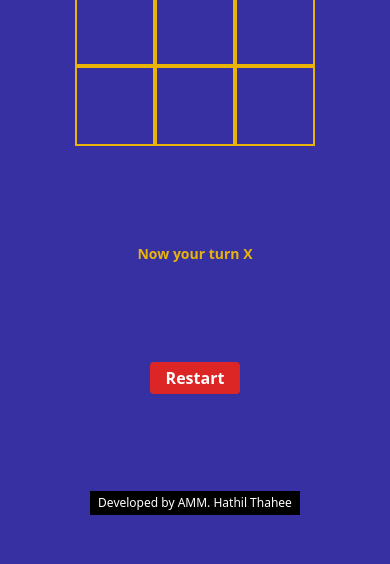
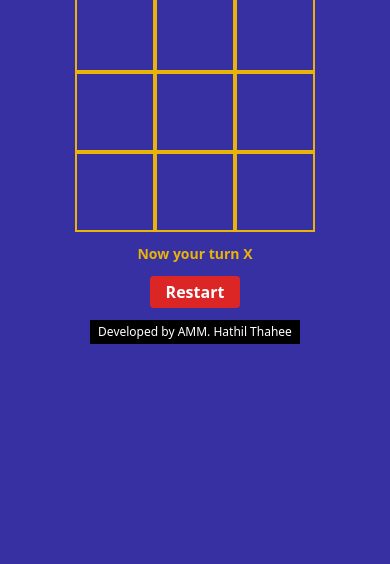
Before and after one commit to Thahee02/PRODIGY_WD_03, a plain HTML site: page index.html in a window 390 px wide. Shown: the part 280-844 px from the top of the page. Drawn offline with nearby package versions, Linux system fonts and the light colour scheme.

Commit message:
fix: responsive bug fixed

```diff
--- a/index.html
+++ b/index.html
@@ -9,7 +9,7 @@
 
 </head>
 <body class="bg-indigo-800">
-    <div class="w-full h-screen grid place-items-center">
+    <div class="w-full h-screen flex flex-col justify-center items-center space-y-3">
         <div>
             <h1 class="text-yellow-500 text-4xl font-bold">Tic Tac Toe</h1>
         </div>
```
